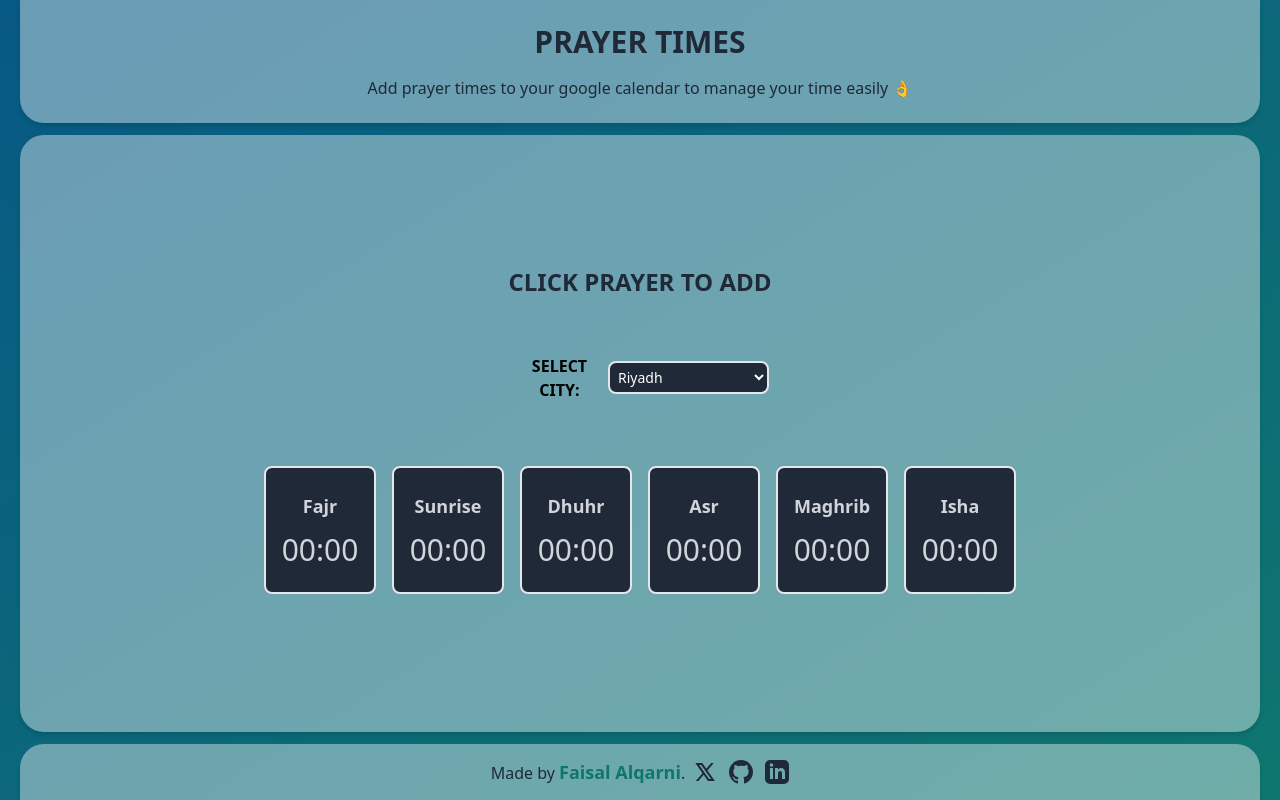
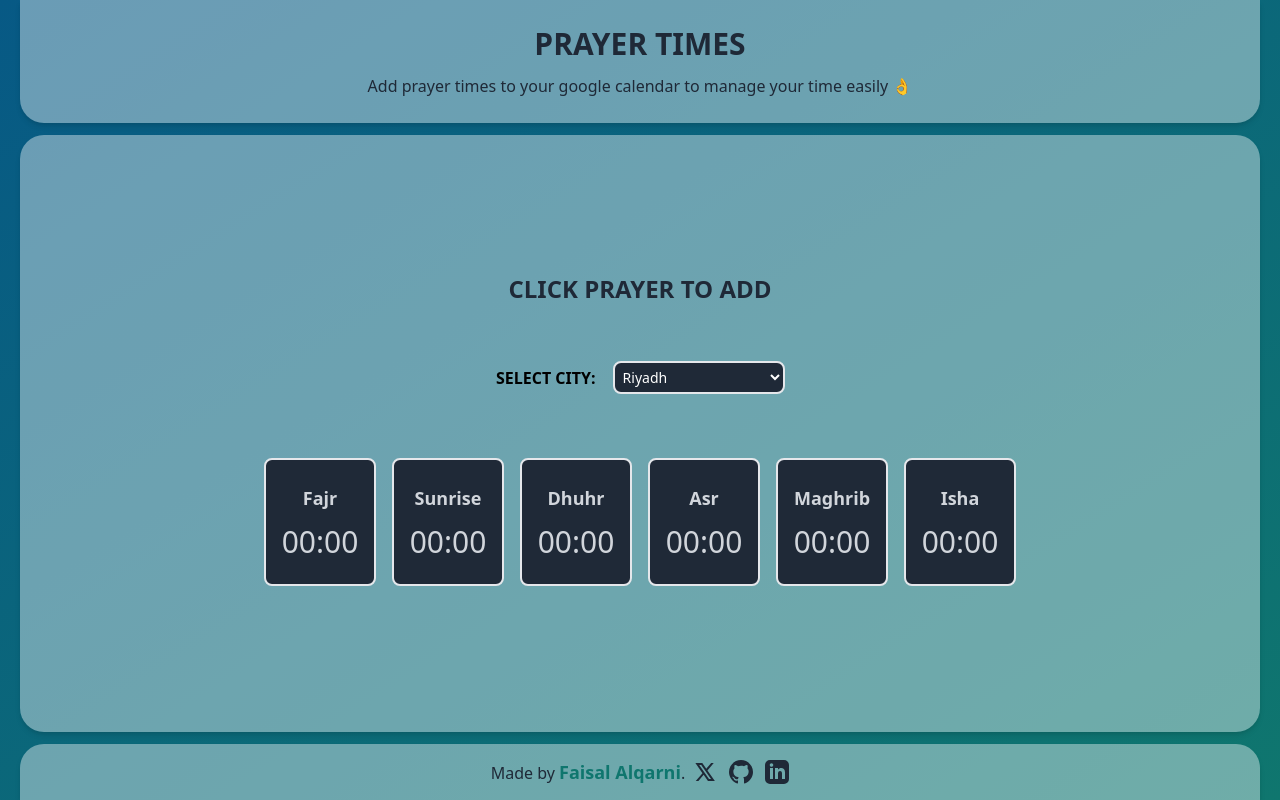
Before and after one commit to FRYM-S/CALENDAR_HELPER, a React (Vite) app: page / in a window 1280 px wide. Built offline with nearby package versions, Linux system fonts and the light colour scheme; no server answers.

Commit message:
spacing issue

```diff
--- a/src/App.jsx
+++ b/src/App.jsx
@@ -6,7 +6,7 @@ function App() {
     return (
         <>
             <main className="grid grid-rows-12 grid-flow-col gap-3 min-h-screen m-0 px-5 text-center bg-gradient-to-br from-sky-800 to-teal-700 selection:bg-teal-500">
-                <header className="flex flex-col items-center justify-center gap-4 row-span-2 p-5 rounded-b-3xl bg-white/40 shadow-md">
+                <header className="flex flex-col items-center justify-center gap-3 row-span-2 p-5 rounded-b-3xl bg-white/40 shadow-md">
                     <h1 className="text-3xl font-bold text-gray-800 ">
                         PRAYER TIMES
                     </h1>
--- a/src/component/CitySelection.jsx
+++ b/src/component/CitySelection.jsx
@@ -5,8 +5,7 @@ import React from "react";
 export default function CitySelection({ handler }) {
     return (
         <form className="max-w-lg mx-auto ">
-            <div className="flex items-center">
-                <h2 className="w-40 font-semibold">SELECT CITY:</h2>
+            <div className="flex items-center ">
 
                 {/* if other countryis need to be added */}
                 {/* <button
@@ -192,8 +191,8 @@ export default function CitySelection({ handler }) {
                     </ul>
                 </div> */}
 
-                <label htmlFor="states" className="sr-only">
-                    Choose a state
+                <label htmlFor="states" className="w-44 font-semibold mr-4">
+                    SELECT CITY:
                 </label>
                 <select
                     id="states"
```
